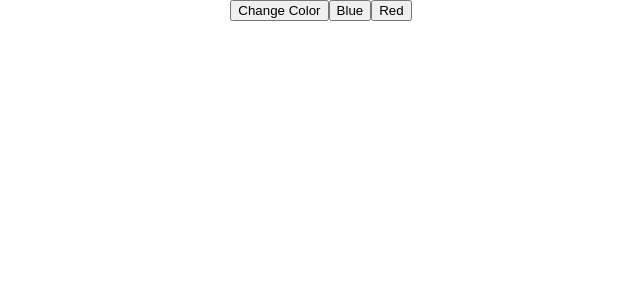
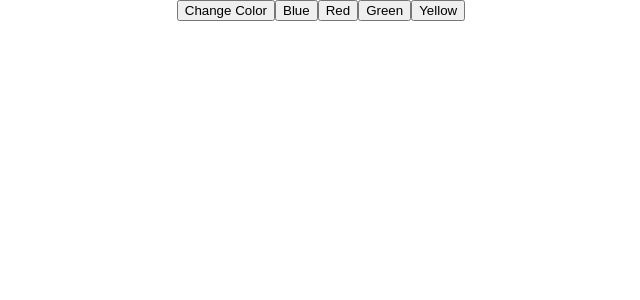
Before and after one commit to reynin14/socket-react-app-client, a React (Create React App) app: page / in a window 1280 px wide. Shown: the top 300 px of the page, without its empty margins (319-959 px from the left). Built offline with nearby package versions, Linux system fonts and the light colour scheme; no server answers.

Commit message:
added more color options for testing

```diff
--- a/src/App.js
+++ b/src/App.js
@@ -43,6 +43,8 @@ class App extends Component {
 
         <button id="blue" onClick={() => this.setColor('blue')}>Blue</button>
         <button id="red" onClick={() => this.setColor('red')}>Red</button>
+        <button id="green" onClick={() => this.setColor('green')}>Green</button>
+        <button id="yellow" onClick={() => this.setColor('yellow')}>Yellow</button>
 
       </div>
     )
```
